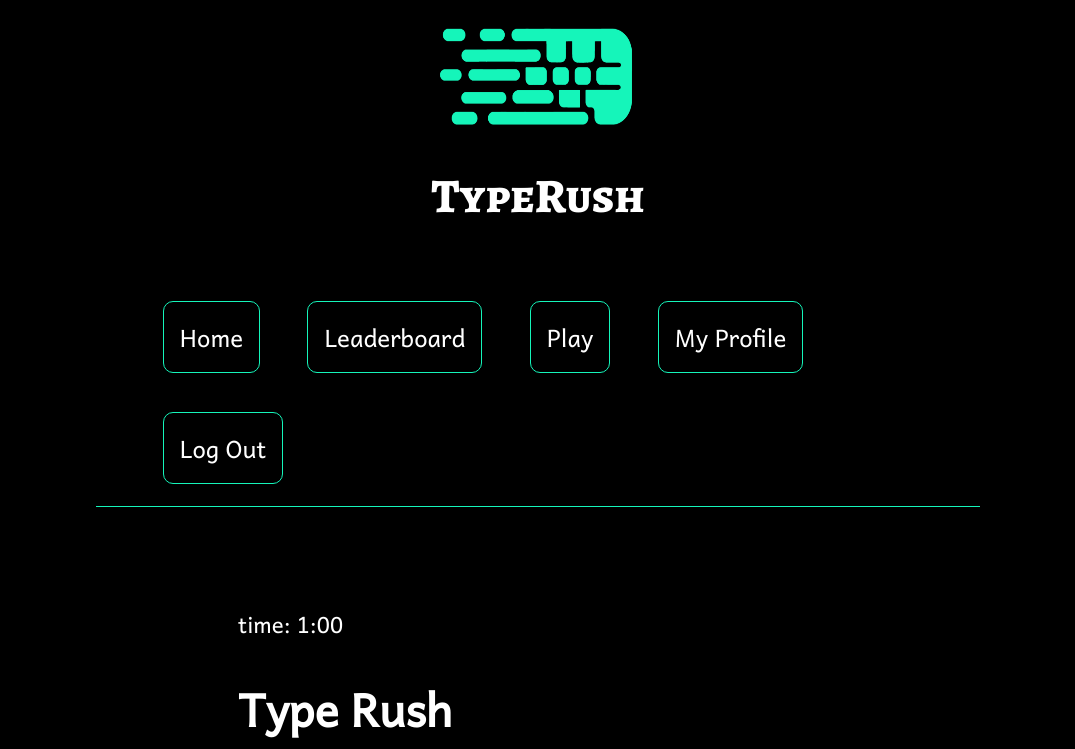
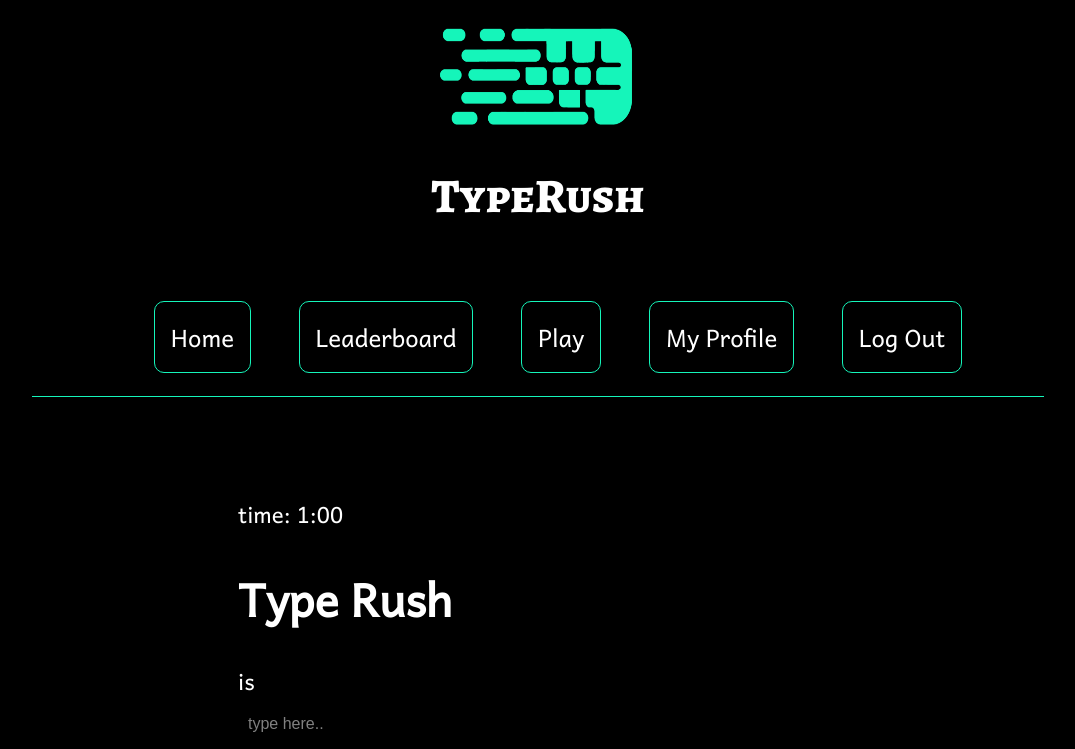
Before and after one commit to TheCalebHenshaw/TypeRush, a Django app: page /typerush/game/ in a window 1280 px wide. Shown: the top 749 px of the page, without its empty margins (102-1177 px from the left). Run offline with Django 3.2, Linux system fonts and the light colour scheme; the visitor is signed in with stand-in values (Sample User, id 1).

Commit message:
Update base.css margin

```diff
--- a/static/stylesheets/base.css
+++ b/static/stylesheets/base.css
@@ -37,11 +37,6 @@
     src: local('VastShadow'),
         url('/static/fonts/VastShadow.ttf') format("truetype");
     color: var(--mint);
-}
-
-
-* {
-
 }
 
 header * {
@@ -104,7 +99,7 @@ header {
     flex-direction: column;
     align-items: center;
     border-bottom: 1px solid var(--mint);
-    margin: auto 15% auto 15%;
+    margin: auto 10% auto 10%;
 
     button {
         font-family: var(--subtitle-font);
```
